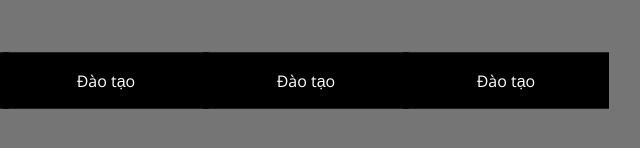
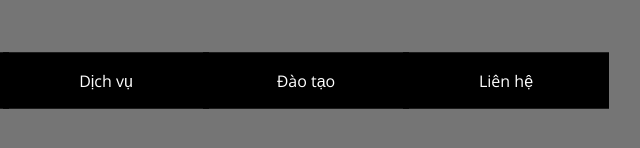
Before and after one commit to ThanhTrangVo/Dropdown-menu, a plain HTML site: page DropDown-Menu/index.html in a window 1280 px wide. Shown: the part 264-412 px from the top of the page, 447-1087 px from the left. Drawn offline with nearby package versions, Linux system fonts and the light colour scheme.

Commit message:
Update index.html

```diff
--- a/DropDown-Menu/index.html
+++ b/DropDown-Menu/index.html
@@ -54,7 +54,7 @@
   <!---2-->
   <div class="container">
     <div class="hamburger_btn-2">
-      <span>Đào tạo</span>
+      <span>Dịch vụ</span>
     </div>
 
     <div class="menu-2">
@@ -82,7 +82,7 @@
   <!--4-->
   <div class="container">
     <div class="hamburger_btn-4">
-      <span>Đào tạo</span>
+      <span>Liên hệ</span>
     </div>
 
     <div class="menu-4">
```
